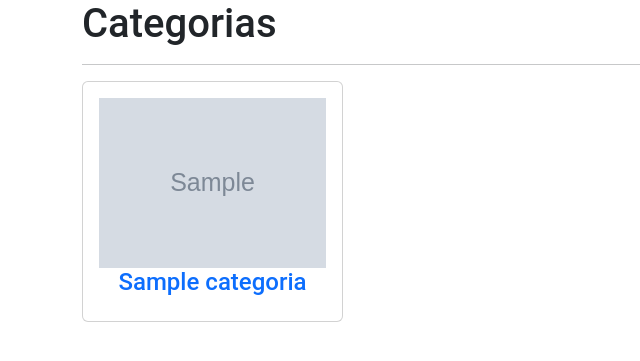
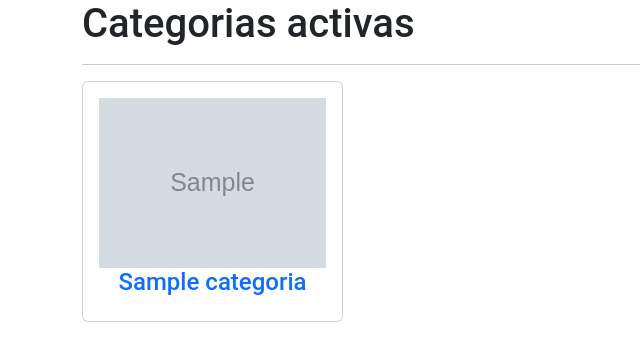
Before and after one commit to Machucaaa/ads, a Django app: template catalogo/templates/catalogo/collections.html in a window 1280 px wide. Shown: the part 56-417 px from the top of the page, without its empty margins (0-640 px from the left). Run offline with Django 5.2, Linux system fonts and the light colour scheme; the template is opened without the code that fills it: values that come from a table or form of the project are taken from there, others are empty; tables that the repository leaves empty hold one stand-in row (values such as "Sample post"); grey boxes marked "Sample" are stand-in pictures.

```diff
--- a/catalogo/templates/catalogo/collections.html
+++ b/catalogo/templates/catalogo/collections.html
@@ -6,7 +6,7 @@
     <div class="container">
         <div class="row">
             <div class="col-md-12">
-                <h1> Categorias</h1>
+                <h1> Categorias activas</h1>
                 <hr>
                 <div class="row">
                     {% for item in categorias  %}
```
Also changed, not shown: ads/settings.py (line endings or trailing spaces).
